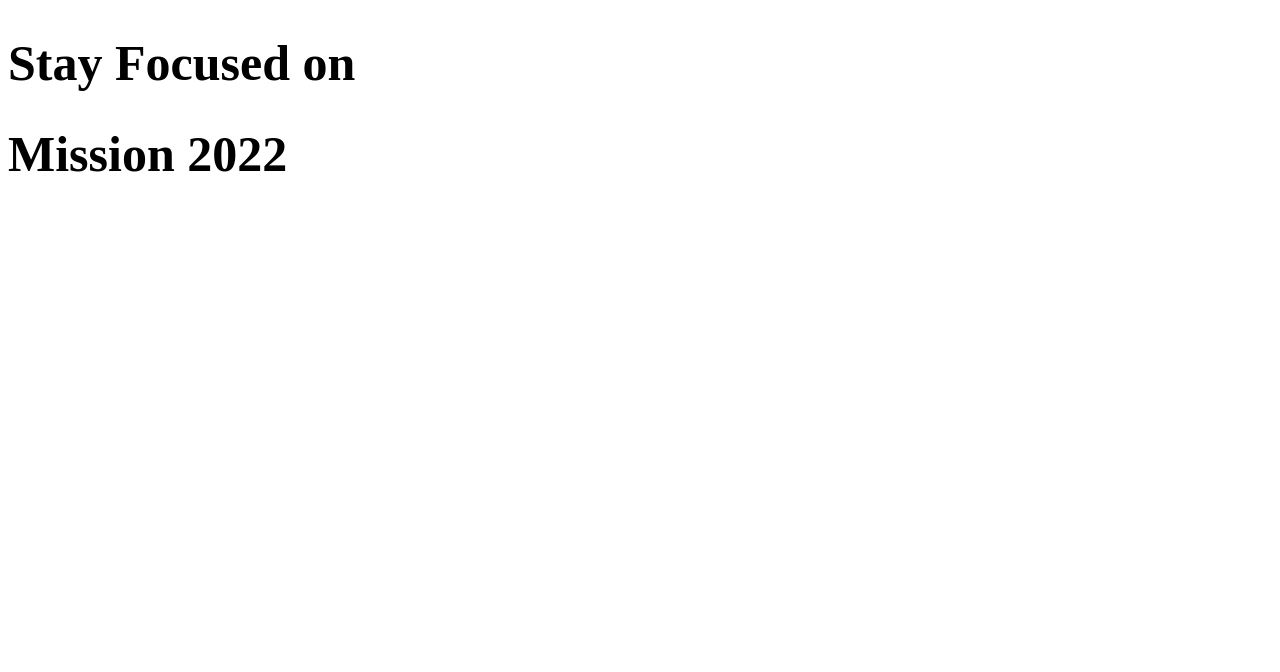
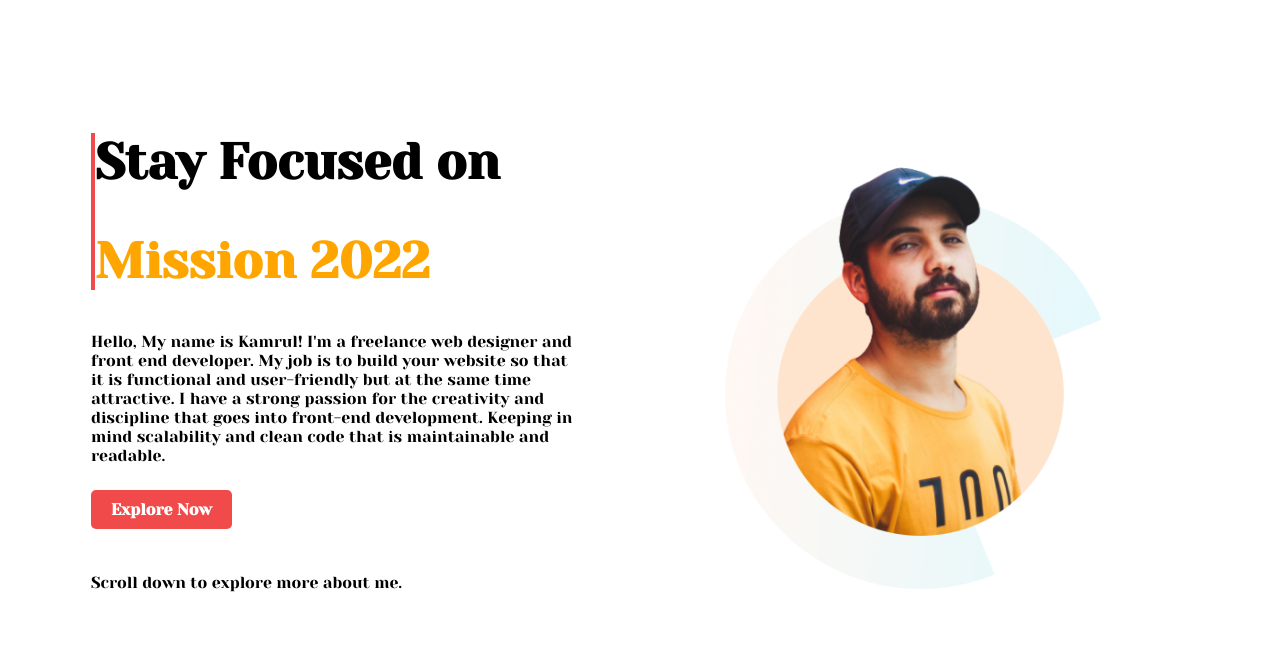
Before and after one commit to Kamrul816/my-mission-2022, a plain HTML site: page index.html in a window 1280 px wide. Drawn offline with Linux system fonts and the light colour scheme.

Commit message:
code added

```diff
--- a/index.html
+++ b/index.html
@@ -1,19 +1,33 @@
 <!DOCTYPE html>
 <html lang="en">
+
 <head>
     <meta charset="UTF-8">
     <meta http-equiv="X-UA-Compatible" content="IE=edge">
     <meta name="viewport" content="width=device-width, initial-scale=1.0">
     <title>My Mission 2022</title>
+    <link rel="preconnect" href="https://fonts.googleapis.com">
+    <link rel="preconnect" href="https://fonts.gstatic.com" crossorigin>
+    <link href="https://fonts.googleapis.com/css2?family=Yeseva+One&display=swap" rel="stylesheet">
     <link rel="stylesheet" href="style.css">
 </head>
+
 <body>
-    <h1>
-        Stay Focused on
-    </h1>
-    <h1>
-        Mission 2022
-    </h1>
+    <section>
+        <div class="half-width">
+            <div class="border">
+            <h1>Stay Focused on</h1>
+            <h1 class="orange-color">Mission 2022</h1>
+            </div>
+            <p>Hello, My name is Kamrul! I'm a freelance web designer and front end developer. My job is to build your website  so that it is functional and user-friendly but at the same time attractive.
+           I have a strong passion for the creativity and discipline that goes into front-end development. Keeping in mind scalability and clean code that is maintainable and readable.
+            </p> <br>
+            <a class="link-button" target="_blank" href="https://www.linkedin.com/in/md-kamrul-hasan-705798168">Explore Now</a> <br><br><br>
+            <p>Scroll down to explore more about me.</p>
+        </div>
+        <div class="half-width"><img src="images/person/person-0.png" alt="man"></div>
 
+    </section>
 </body>
+
 </html>
--- a/style.css
+++ b/style.css
@@ -1,3 +1,35 @@
+body
+{   margin: 30px;
+    font-family: 'Yeseva One', cursive;
+}
 h1{
     font-size: 50px;
 }
+.border{
+    border-left: 4px rgba(240, 71, 71, 0.979) solid;
+    border
+}
+.orange-color{
+    color: orange;
+}
+section{
+    display: flex;
+}
+.half-width{
+    width: 50%;
+    padding: 5%;
+}
+.half-width img{
+    width: 80%;
+    padding-left: 5%;
+    padding-top: 0px;
+}
+.link-button{
+    text-decoration: none;
+    background-color: rgba(240, 71, 71, 0.979);
+    color: #ffffff;
+    padding: 10px 20px;
+    border-radius: 5px;
+    font-weight: 700;
+
+}
```
